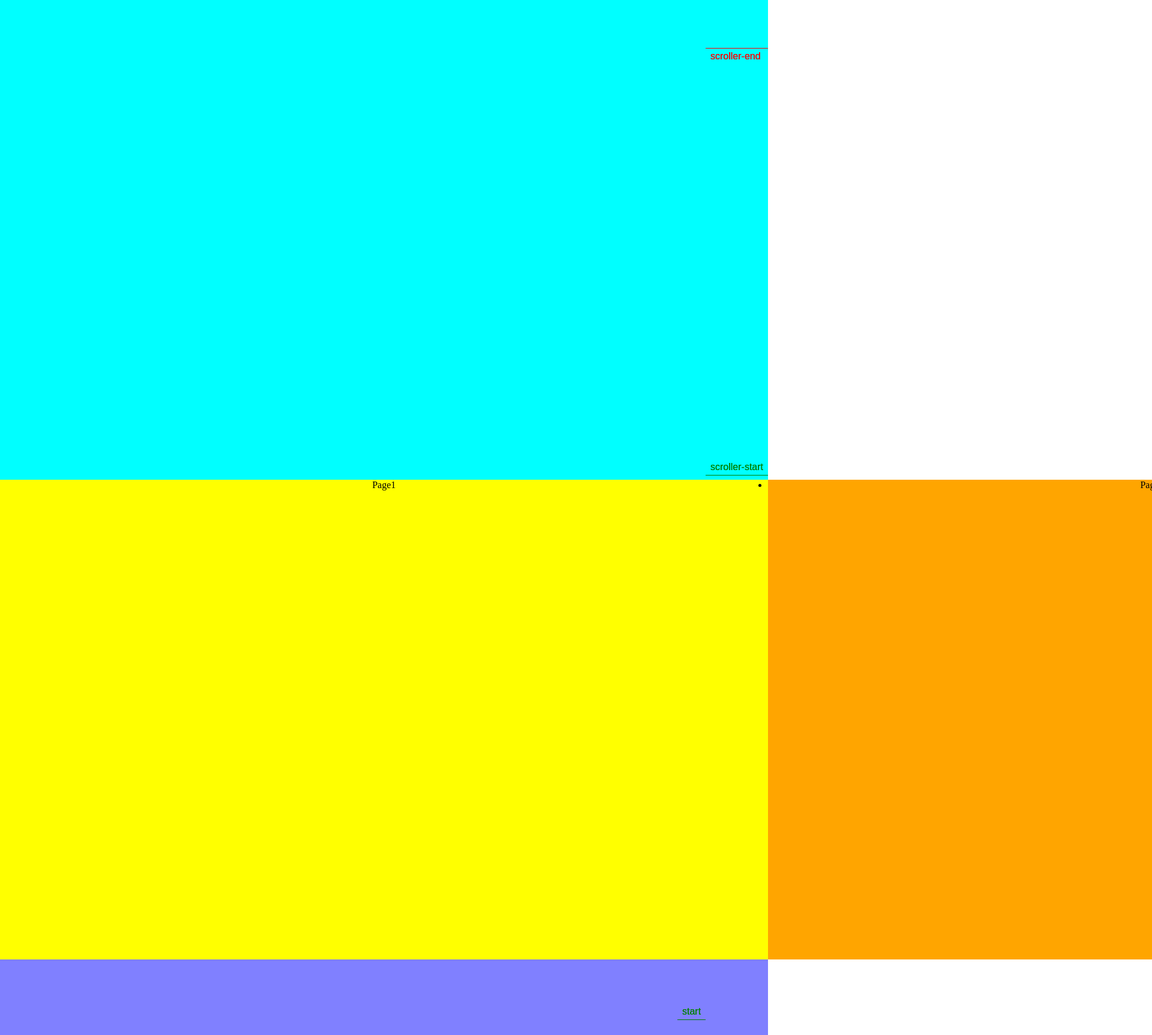
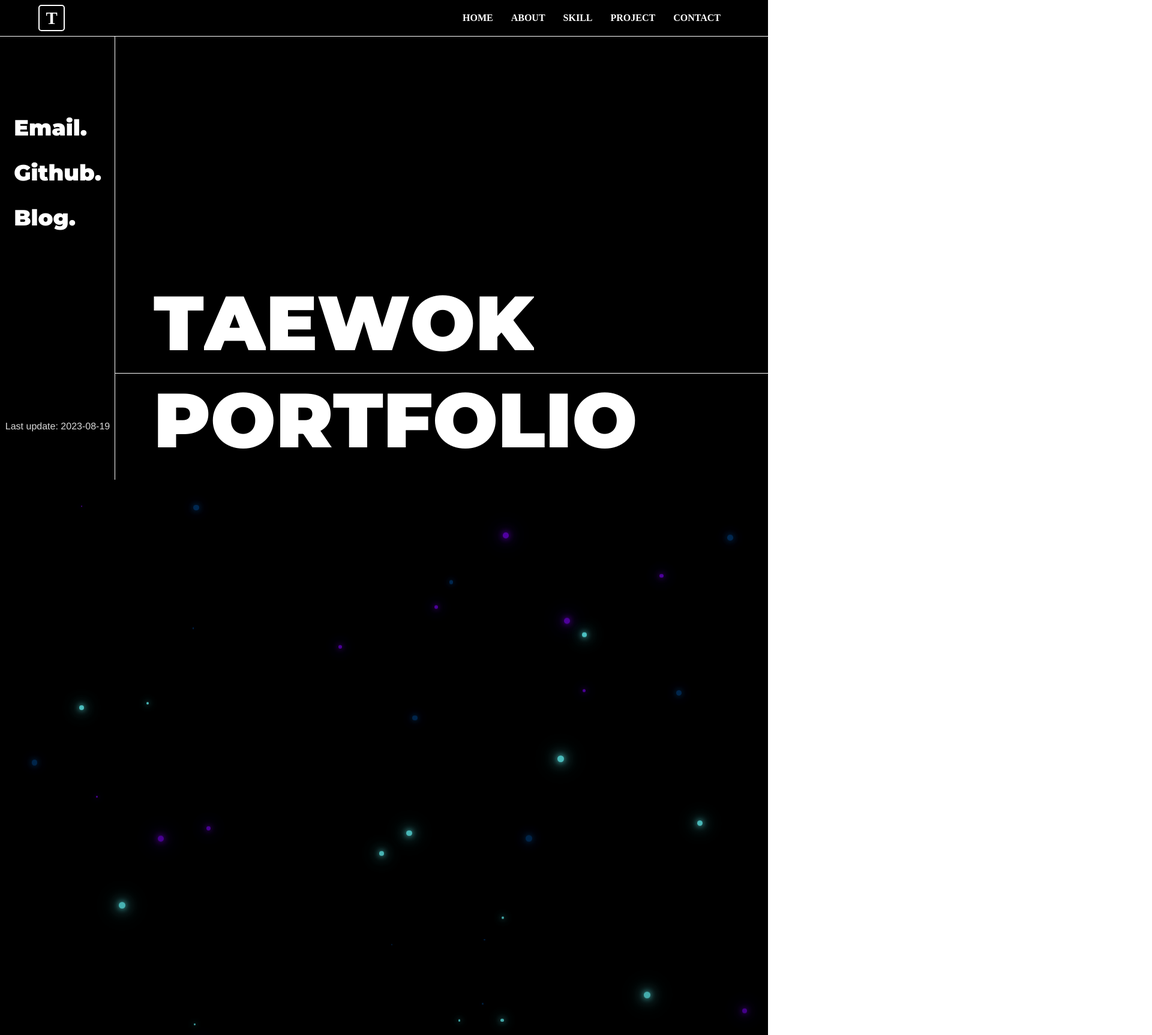
Before and after one commit to taewok/portfolio, a React (Create React App) app: page / in a window 1280 px wide. Shown: the top 1726 px of the page at 60% size, 1920 px wide, since content can reach past the window. Built offline with nearby package versions, Linux system fonts and the light colour scheme.

Commit message:
feat: section따른 컴포넌트 구조 완료

```diff
--- a/src/App.js
+++ b/src/App.js
@@ -1,79 +1,34 @@
 import GlobalStyle from "./style/GlobalStyle";
 import styled from "styled-components";
+import Projects from "./components/Projects";
+import { ScrollTrigger } from "gsap/all";
 import { gsap } from "gsap";
-import { useEffect } from "react";
-import { ScrollTrigger } from "gsap/all";
+import Introduction from "./components/Introduction";
+import Hearder from "./components/Hearder";
+import AboutMe from "./components/AboutMe";
+import Library from "./components/aboutme/Library";
+import Footer from "./components/Footer";
+gsap.registerPlugin(ScrollTrigger);
 
 function App() {
-  useEffect(() => {
-    gsap.registerPlugin(ScrollTrigger);
-    gsap.to(".box2", {
-      xPercent: -300,
-      scrollTrigger: {
-        trigger: ".box2",
-        start: `${document.getElementById("list").clientHeight + 100}px 99%`,
-        end: `85% 10%`,
-        scrub: 1,
-        toggleActions: "restart reverse reverse reverse",
-        markers: true,
-      },
-    });
-  }, []);
-
   return (
     <Container>
       <GlobalStyle />
-      <Box1 />
-      <Box2 className="box2">
-        <SubList id="list">
-          <SubItem color="yellow">Page1</SubItem>
-          <SubItem color="orange">Page2</SubItem>
-          <SubItem color="pink">Page3</SubItem>
-          <SubItem color="skyblue">Page4</SubItem>
-        </SubList>
-      </Box2>
-      <Box3></Box3>
+      <Hearder />
+      <Introduction />
+      <AboutMe />
+      <Library />
+      <Projects />
+      <Footer />
     </Container>
   );
 }
 
 const Container = styled.div`
+  position: relative;
   width: 100%;
   height: 100%;
   background-color: red;
 `;
-const Box1 = styled.div`
-  width: 100%;
-  height: 100%;
-  background-color: aqua;
-`;
-
-const Box2 = styled.div`
-  width: 100%;
-  height: 480vw;
-  background-color: #8080ff;
-`;
-const SubList = styled.ul`
-  position: sticky;
-  top: 0;
-  display: flex;
-  overflow-x: hidden;
-  width: 400%;
-  height: 100vh;
-`;
-const SubItem = styled.li`
-  width: 120vw;
-  height: 100%;
-  background-color: ${(props) => props.color};
-  text-align: center;
-  transition: all 1s;
-`;
-const Box3 = styled.div`
-  width: 100%;
-  height: 100%;
-  background-color: #8080ff;
-  max-height: 100%;
-  display: flex;
-`;
 
 export default App;
```
